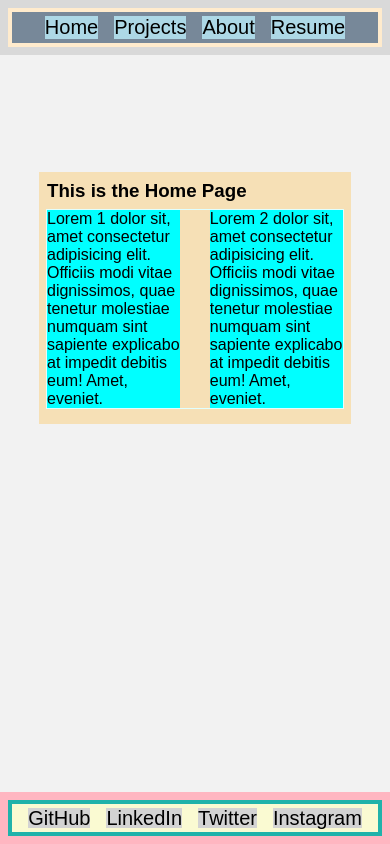
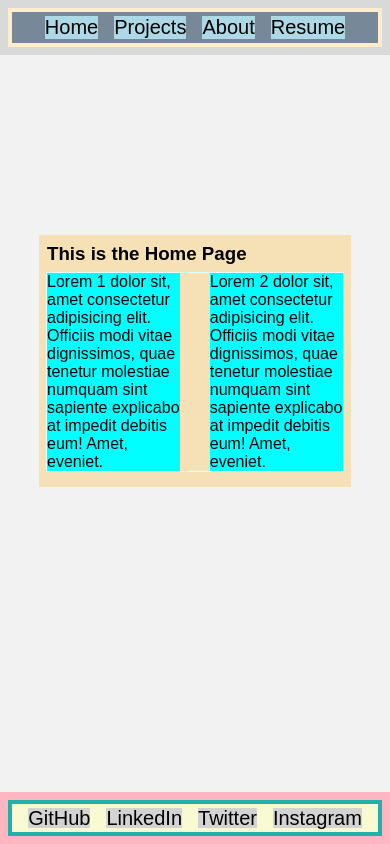
Before and after one commit to franco-ortega/portfolio-beta-01, a Next.js app: page / in a window 390 px wide. Both pictures are taken after a click on the button "Welcome". Built offline with nearby package versions, Linux system fonts and the light colour scheme.

Commit message:
reduce grid rows on mobile

```diff
--- a/components/layoutInner/LayoutInner.module.scss
+++ b/components/layoutInner/LayoutInner.module.scss
@@ -1,6 +1,6 @@
 .LayoutInner {
   display: grid;
-  grid-template-rows: repeat(4, 1fr);
+  grid-template-rows: repeat(3, 1fr);
 
   & div {
     grid-row: 1 / 3;
```
